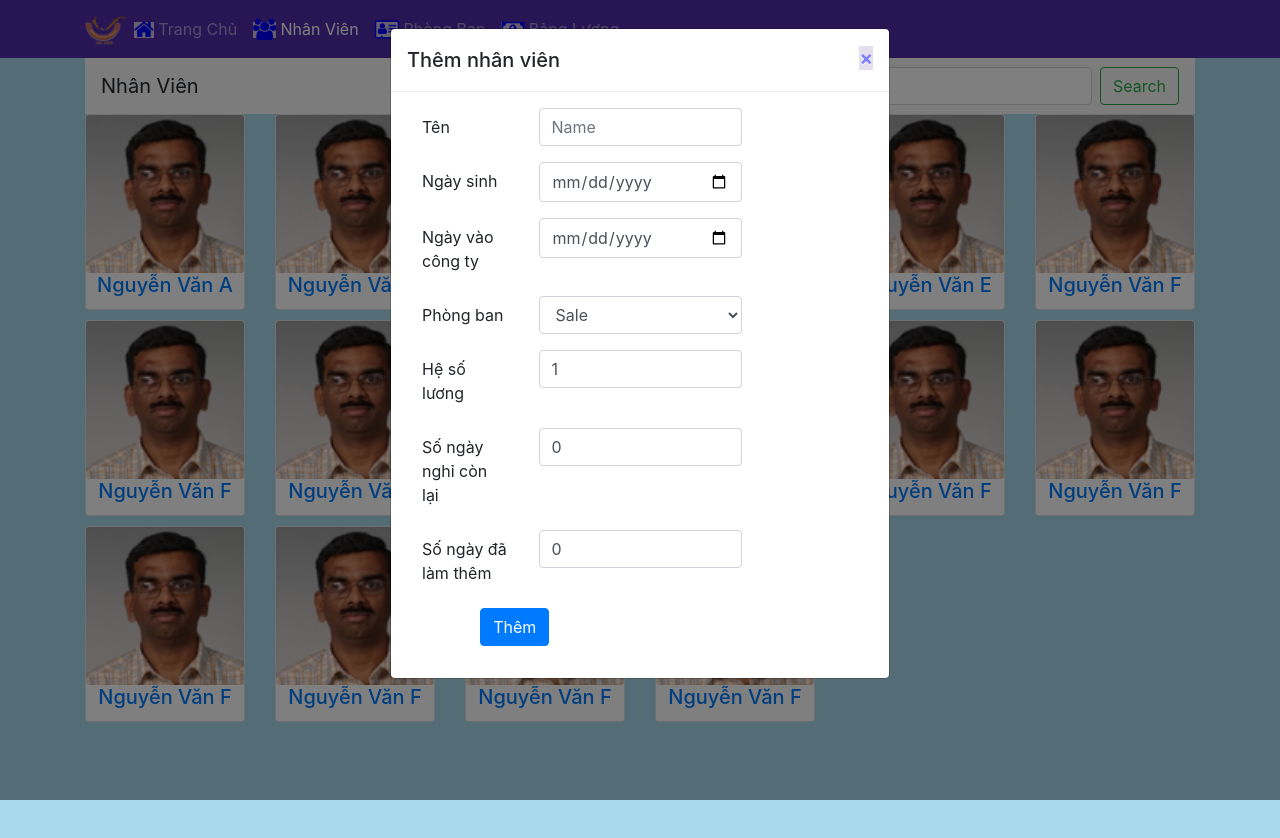
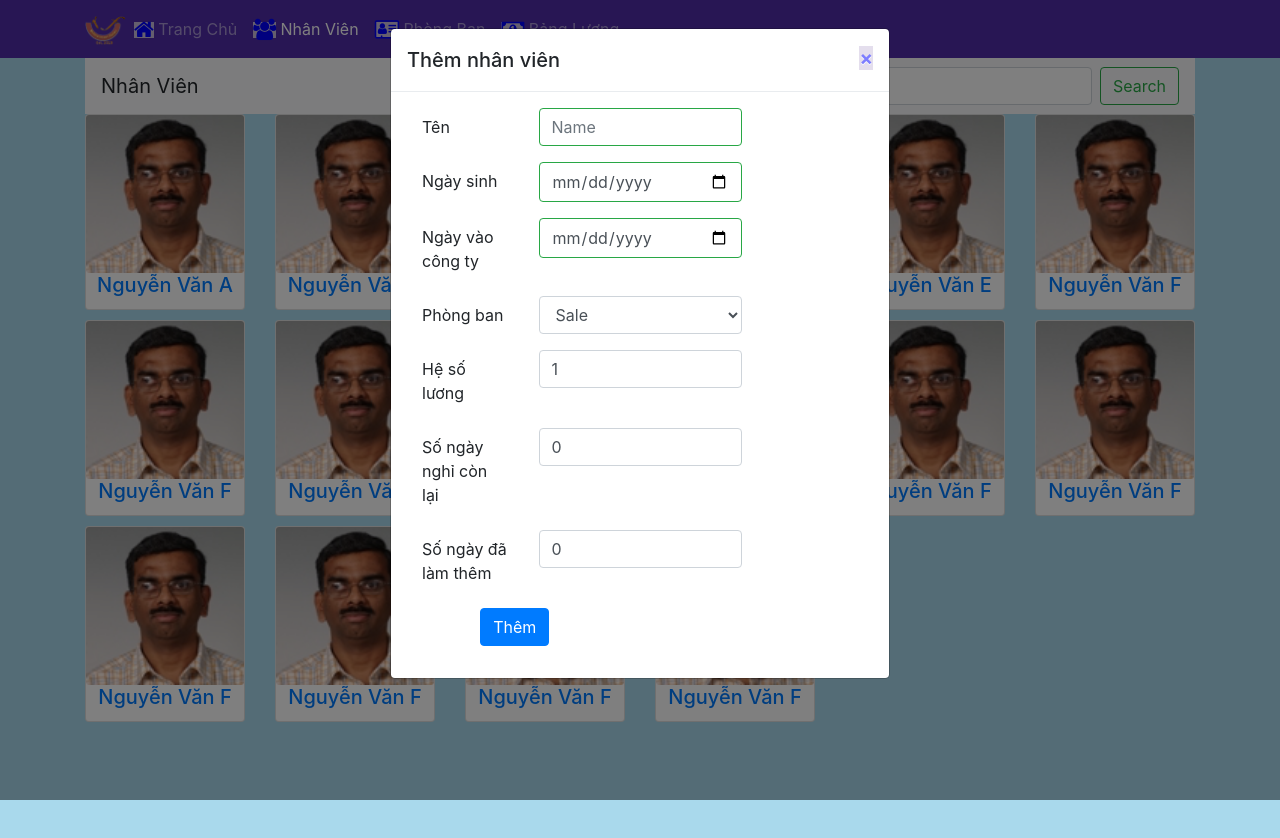
Before and after one commit to camhang190497/FUNIX-ASSIGNMENT, a React (Create React App) app: page /nhanvien in a window 1280 px wide. Both pictures are taken after a click on the button 516 px from the left and 85 px from the top of the page. Shown: the top 838 px of the page. Built offline with nearby package versions, Linux system fonts and the light colour scheme.

Commit message:
controlled form validation

```diff
--- a/src/components/StaffListComponent.js
+++ b/src/components/StaffListComponent.js
@@ -182,6 +182,8 @@ import { Link } from 'react-router-dom';
                                             <Input type="text" id="name" name="name"
                                                 placeholder="Name"
                                                 value={this.state.name}
+                                                valid={errors.name === ''}
+                                                invalid={errors.name !== ''}
                                                 onBlur={this.handleBlur('name')}
                                                 onChange={this.handleInputChange}
                                                 />
@@ -194,6 +196,8 @@ import { Link } from 'react-router-dom';
                                             <Input type="date" id="doB" name="doB"
                                                 placeholder="doB"
                                                 value={this.state.doB}
+                                                valid={errors.doB === ''}
+                                                invalid={errors.doB !== ''}
                                                 onBlur={this.handleBlur('doB')}
                                                 onChange={this.handleInputChange}
                                                 />
@@ -206,6 +210,8 @@ import { Link } from 'react-router-dom';
                                             <Input type="date" id="startDate" name="startDate"
                                                 placeholder="startDate"
                                                 value={this.state.startDate}
+                                                valid={errors.startDate === ''}
+                                                invalid={errors.startDate !== ''}
                                                 onBlur={this.handleBlur('startDate')}
                                                 onChange={this.handleInputChange}
                                                 />
```
